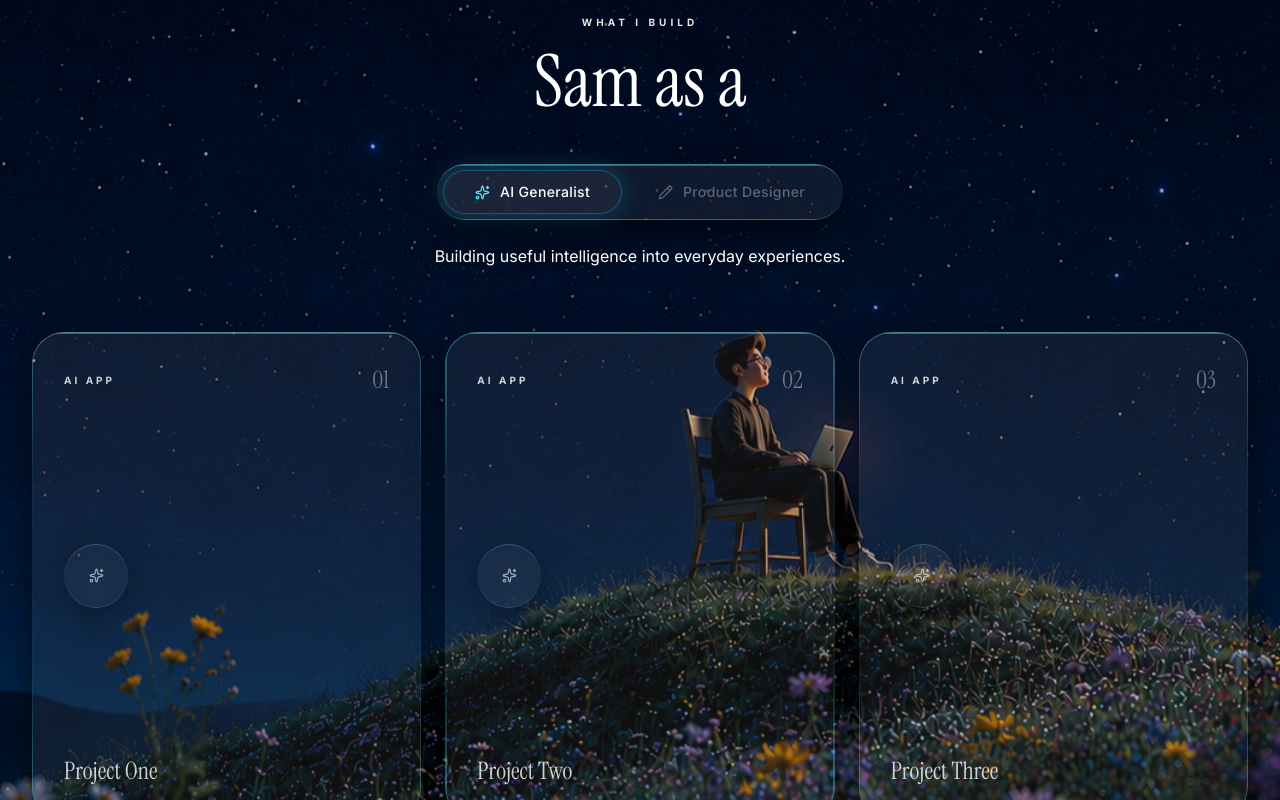
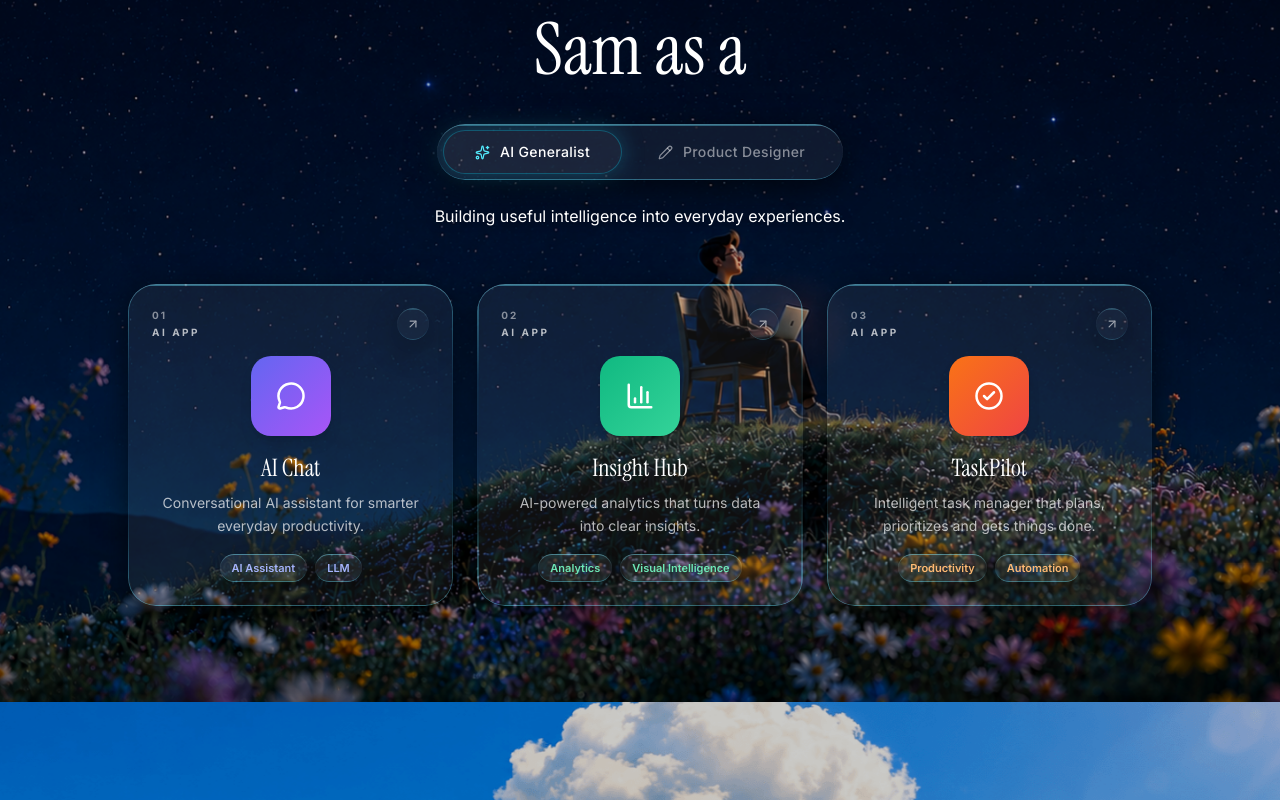
Before and after one commit to Sam-UX-Designer/Sam-Jo-Portfolio-Version-2, a React (Vite) app: page / in a window 1280 px wide. Shown: the part 920-1720 px from the top of the page. Built offline with nearby package versions, Linux system fonts and the light colour scheme.

Commit message:
Enhance project cards with descriptions and tags
Added descriptions and tags to project cards in Projects component.

```diff
--- a/src/components/Projects.tsx
+++ b/src/components/Projects.tsx
@@ -1,5 +1,5 @@
 import { useState } from 'react';
-import { Sparkles, Pencil, Lock } from 'lucide-react';
+import { Sparkles, Pencil, Lock, ArrowUpRight, MessageCircle, BarChart3, CircleCheck } from 'lucide-react';
 import ParallaxSection from './ParallaxSection';
 
 type TabId = 'generalist' | 'designer';
@@ -8,7 +8,14 @@ interface ProjectCard {
   id: string;
   index: string;
   name: string;
+  desc: string;
   tag: string;
+  tags: string[];
+  // Colored icon: gradient background + lucide glyph. Swap `image` in later from /public.
+  gradient: string;
+  glyph: React.ReactNode;
+  tagColor: string;
+  image?: string; // optional: real icon from public folder, e.g. "/icons/aichat.png"
 }
 
 interface TabData {
@@ -19,7 +26,6 @@ interface TabData {
   cards: ProjectCard[];
 }
 
-// Placeholder content — real project details get swapped in later.
 const TABS: TabData[] = [
   {
     id: 'generalist',
@@ -27,9 +33,30 @@ const TABS: TabData[] = [
     icon: <Sparkles size={15} />,
     tagline: 'Building useful intelligence into everyday experiences.',
     cards: [
-      { id: 'g1', index: '01', name: 'Project One', tag: 'AI App' },
-      { id: 'g2', index: '02', name: 'Project Two', tag: 'AI App' },
-      { id: 'g3', index: '03', name: 'Project Three', tag: 'AI App' },
+      {
+        id: 'g1', index: '01', name: 'AI Chat', tag: 'AI APP',
+        desc: 'Conversational AI assistant for smarter everyday productivity.',
+        tags: ['AI Assistant', 'LLM'],
+        gradient: 'linear-gradient(135deg, #6366f1, #a855f7)',
+        glyph: <MessageCircle size={30} className="text-white" />,
+        tagColor: '#a5b4fc',
+      },
+      {
+        id: 'g2', index: '02', name: 'Insight Hub', tag: 'AI APP',
+        desc: 'AI-powered analytics that turns data into clear insights.',
+        tags: ['Analytics', 'Visual Intelligence'],
+        gradient: 'linear-gradient(135deg, #10b981, #34d399)',
+        glyph: <BarChart3 size={30} className="text-white" />,
+        tagColor: '#6ee7b7',
+      },
+      {
+        id: 'g3', index: '03', name: 'TaskPilot', tag: 'AI APP',
+        desc: 'Intelligent task manager that plans, prioritizes and gets things done.',
+        tags: ['Productivity', 'Automation'],
+        gradient: 'linear-gradient(135deg, #f97316, #ef4444)',
+        glyph: <CircleCheck size={30} className="text-white" />,
+        tagColor: '#fdba74',
+      },
     ],
   },
   {
@@ -38,9 +65,22 @@ const TABS: TabData[] = [
     icon: <Pencil size={15} />,
     tagline: 'Shaping thoughtful interfaces from problem to product.',
     cards: [
-      { id: 'd1', index: '01', name: 'Project One', tag: 'Product' },
-      { id: 'd2', index: '02', name: 'Project Two', tag: 'Product' },
-      { id: 'd3', index: '03', name: 'Project Three', tag: 'Product' },
+      {
+        id: 'd1', index: '01', name: 'Workfast AI', tag: 'PRODUCT',
+        desc: 'Coming soon — case study in progress.',
+        tags: ['SaaS', 'Product Design'],
+        gradient: 'linear-gradient(135deg, #3b82f6, #06b6d4)',
+        glyph: <Sparkles size={28} className="text-white" />,
+        tagColor: '#93c5fd',
+      },
+      {
+        id: 'd2', index: '02', name: 'PEPUL', tag: 'PRODUCT',
+        desc: 'Coming soon — case study in progress.',
+        tags: ['Social', 'AI App'],
+        gradient: 'linear-gradient(135deg, #8b5cf6, #ec4899)',
+        glyph: <Sparkles size={28} className="text-white" />,
+        tagColor: '#c4b5fd',
+      },
     ],
   },
 ];
@@ -56,17 +96,15 @@ const Projects: React.FC = () => {
   };
 
   return (
-    <ParallaxSection id="projects" image="/WhatIBuild.png" tint={0.2} className="py-32">
+    <ParallaxSection id="projects" image="/WhatIBuild.png" tint={0.2} className="py-24">
       <div className="w-full max-w-7xl mx-auto px-8">
         {/* Heading */}
-      <div className="text-center mb-12">
+        <div className="text-center mb-10">
           <span className="section-label">What I Build</span>
-        <h2 className="display-font text-5xl sm:text-7xl mt-4 text-foreground leading-[0.95]">
-          Sam as a
-        </h2>
+          <h2 className="display-font text-5xl sm:text-7xl mt-4 text-foreground leading-[0.95]">Sam as a</h2>
         </div>
 
-      {/* Liquid-glass toggle */}
+        {/* Toggle */}
         <div className="flex justify-center mb-6">
           <div className="liquid-glass rounded-full p-1.5 flex items-center gap-1 relative">
             {TABS.map((tab) => {
@@ -76,12 +114,10 @@ const Projects: React.FC = () => {
                   key={tab.id}
                   onClick={() => setActive(tab.id)}
                   className={`relative z-10 flex items-center gap-2.5 px-6 sm:px-8 py-3 rounded-full text-xs sm:text-sm font-medium tracking-wide transition-all duration-500 ${
-                  isActive ? 'text-white' : 'text-muted-foreground opacity-50 hover:opacity-80'
+                    isActive ? 'text-white' : 'text-white/50 hover:text-white/80'
                   }`}
                 >
-                <span className={`transition-colors duration-500 ${isActive ? 'text-cyan-300' : ''}`}>
-                  {tab.icon}
-                </span>
+                  <span className={`transition-colors duration-500 ${isActive ? 'text-cyan-300' : ''}`}>{tab.icon}</span>
                   {tab.label}
                   {isActive && (
                     <span className="absolute inset-0 rounded-full bg-white/5 shadow-[0_0_25px_rgba(34,211,238,0.25)] border border-cyan-400/30 -z-10" />
@@ -92,53 +128,76 @@ const Projects: React.FC = () => {
           </div>
         </div>
 
-      {/* Tagline — swaps with tab */}
+        {/* Tagline */}
         <p
           key={activeTab.id}
-        className="text-center text-white opacity-90 text-sm sm:text-base max-w-md mx-auto mb-16 animate-fade-rise"
+          className="text-center text-white opacity-90 text-sm sm:text-base max-w-md mx-auto mb-14 animate-fade-rise"
           style={{ textShadow: '0 1px 8px rgba(0,0,0,0.5)' }}
         >
           {activeTab.tagline}
         </p>
 
-      {/* Project cards — swap with tab */}
-      <div key={`${activeTab.id}-grid`} className="grid gap-6 sm:grid-cols-2 lg:grid-cols-3 animate-fade-rise">
+        {/* Cards */}
+        <div
+          key={`${activeTab.id}-grid`}
+          className={`grid gap-6 max-w-5xl mx-auto animate-fade-rise ${
+            activeTab.cards.length === 2 ? 'sm:grid-cols-2' : 'sm:grid-cols-2 lg:grid-cols-3'
+          }`}
+        >
           {activeTab.cards.map((card) => {
             const showSoon = comingSoon === card.id;
             return (
               <button
                 key={card.id}
                 onClick={() => handleCardClick(card.id)}
-              className="group liquid-glass rounded-[2rem] aspect-[4/5] flex flex-col justify-between p-8 text-left transition-all duration-500 hover:scale-[1.02] hover:shadow-[0_0_40px_rgba(34,211,238,0.15)] cursor-pointer"
+                className="group liquid-glass rounded-[1.75rem] p-6 text-center flex flex-col items-center transition-all duration-500 hover:scale-[1.02] hover:shadow-[0_0_40px_rgba(34,211,238,0.15)] cursor-pointer"
               >
-              {/* Top row */}
-              <div className="flex items-center justify-between w-full">
-                <span className="text-[10px] font-bold uppercase tracking-[0.3em] text-white/80">
-                  {card.tag}
-                </span>
-                <span className="display-font text-2xl text-white opacity-40">
-                  {card.index}
+                {/* Top row: index/tag + arrow */}
+                <div className="flex items-start justify-between w-full mb-4">
+                  <div className="text-left">
+                    <span className="block text-[10px] font-bold tracking-[0.2em] text-white/50">{card.index}</span>
+                    <span className="block text-[10px] font-bold uppercase tracking-[0.25em] text-white/70 mt-0.5">{card.tag}</span>
+                  </div>
+                  <span className="w-8 h-8 rounded-full liquid-glass flex items-center justify-center opacity-60 group-hover:opacity-100 transition-opacity">
+                    <ArrowUpRight size={14} className="text-white" />
                   </span>
                 </div>
 
-              {/* Center icon */}
-              <div className="flex-1 flex items-center justify-center">
-                <div className="w-16 h-16 rounded-full liquid-glass flex items-center justify-center opacity-60 group-hover:opacity-100 transition-opacity duration-500">
-                  {activeTab.icon}
-                </div>
+                {/* Colored app icon (placeholder — swap card.image later) */}
+                <div
+                  className="w-20 h-20 rounded-[1.25rem] flex items-center justify-center mb-4 shadow-lg"
+                  style={
+                    card.image
+                      ? { backgroundImage: `url("${card.image}")`, backgroundSize: 'cover', backgroundPosition: 'center' }
+                      : { background: card.gradient }
+                  }
+                >
+                  {!card.image && card.glyph}
                 </div>
 
-              {/* Bottom label OR coming-soon */}
-              <div className="w-full">
+                {/* Name */}
+                <h3 className="display-font text-2xl text-white mb-2">{card.name}</h3>
+
+                {/* Description OR coming soon */}
                 {showSoon ? (
-                  <span className="flex items-center gap-2 text-[11px] font-bold uppercase tracking-[0.25em] text-cyan-300 animate-fade-rise">
+                  <span className="flex items-center gap-2 text-[11px] font-bold uppercase tracking-[0.25em] text-cyan-300 animate-fade-rise my-3">
                     <Lock size={12} /> Coming Soon
                   </span>
                 ) : (
-                  <span className="display-font text-2xl text-foreground opacity-80 group-hover:opacity-100 transition-opacity duration-500">
-                    {card.name}
+                  <p className="text-white/70 text-sm leading-relaxed mb-4 px-2">{card.desc}</p>
+                )}
+
+                {/* Tag chips */}
+                <div className="flex flex-wrap gap-2 justify-center mt-auto">
+                  {card.tags.map((t) => (
+                    <span
+                      key={t}
+                      className="px-3 py-1.5 rounded-full text-[11px] font-semibold liquid-glass"
+                      style={{ color: card.tagColor }}
+                    >
+                      {t}
                     </span>
-                )}
+                  ))}
                 </div>
               </button>
             );
```
Lines whose indentation alone changed are shown as unchanged.
